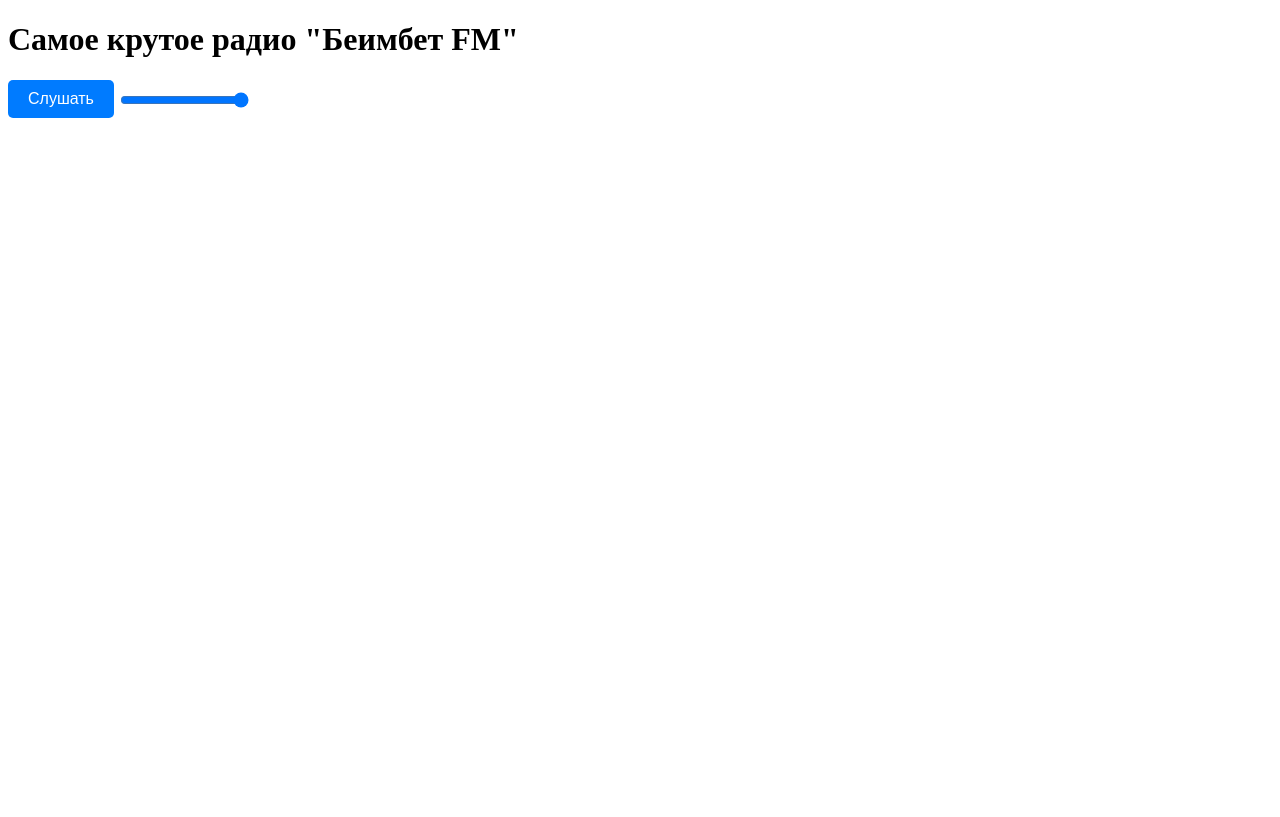
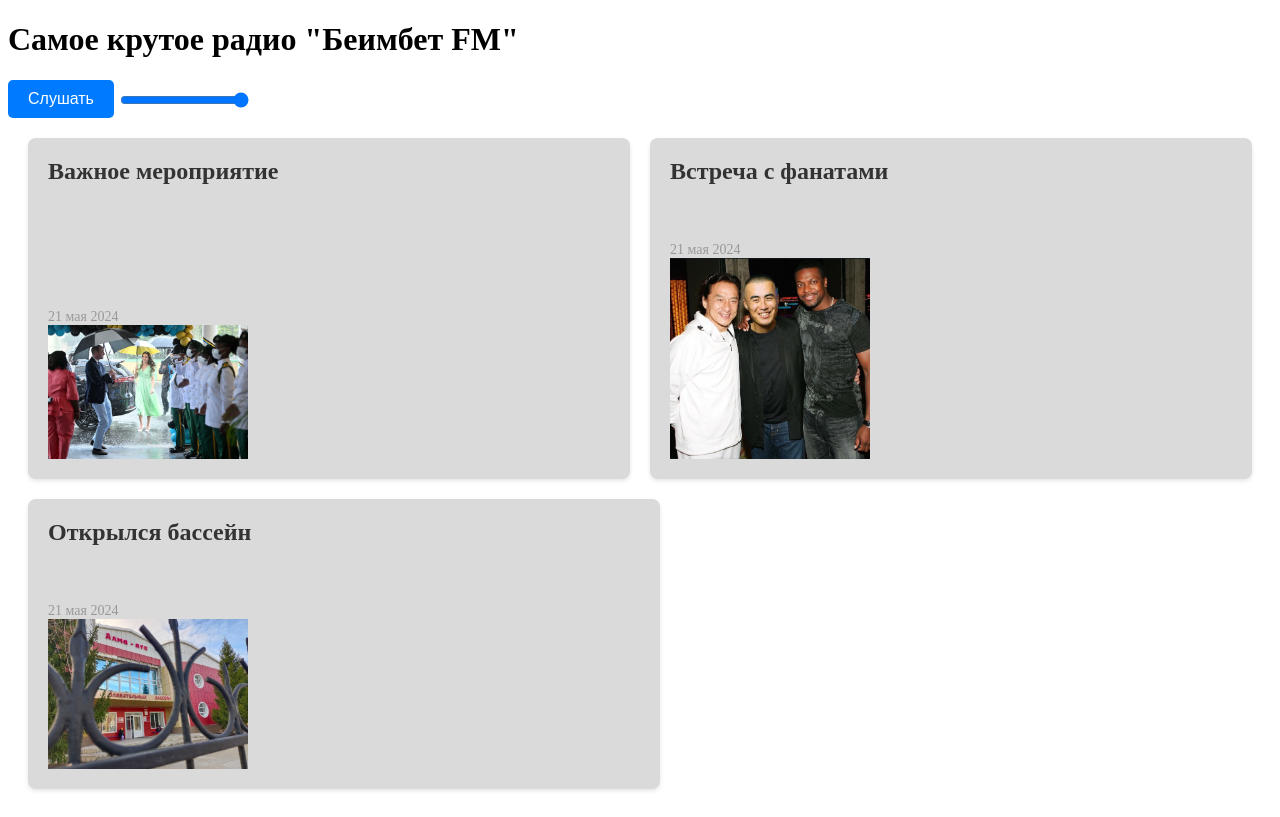
Before and after one commit to EvgenyGritsenko/beimbet, a Django app: page / in a window 1280 px wide. Before the commit the page ends 118 px from the top, so only its background shows below. Run offline with Django 5.2, Linux system fonts and the light colour scheme.

Commit message:
Добавил 3 поста

```diff
--- /dev/null
+++ b/radio/main/static/main/css/main_page.css
@@ -0,0 +1,51 @@
+.container {
+    display: flex;
+    flex-wrap: wrap;
+    justify-content: space-between;
+    padding: 20px;
+    gap: 20px;
+}
+
+.post {
+    background: #dadada;
+    flex: 1 1 calc(40% - 20px); /* Adjusts width with gap */
+    min-width: 300px;
+    max-width: calc(50% - 20px); /* Prevents stretching too wide */
+    padding: 20px;
+    border-radius: 8px;
+    box-shadow: 0 2px 4px rgba(0, 0, 0, 0.1);
+    display: flex;
+    flex-direction: column;
+    justify-content: space-between;
+}
+
+.post img{
+    width: 200px;
+}
+
+.post-title {
+    margin: 0 0 10px 0;
+    font-size: 24px;
+    color: #333;
+}
+
+.post-content {
+    font-size: 16px;
+    color: #666;
+    flex-grow: 1; /* Pushes the date to the bottom */
+}
+
+.post-date {
+    margin-top: 15px;
+    font-size: 14px;
+    color: #999;
+}
+
+/* Responsive Design */
+@media (max-width: 768px) {
+    .post {
+        flex: 1 1 100%;
+        max-width: 100%;
+        margin-bottom: 20px;
+    }
+}
--- a/radio/main/templates/main/main_page.html
+++ b/radio/main/templates/main/main_page.html
@@ -1,3 +1,5 @@
+{% load static %}
+
 <!DOCTYPE html>
 <html>
     <head>
@@ -6,7 +8,7 @@
         <title>Самое крутое радио "Беимбет FM"</title>
         <meta name="description" content="">
         <meta name="viewport" content="width=device-width, initial-scale=1.0">
-        <link rel="stylesheet" href="">
+        <link rel="stylesheet" href="{% static 'main/css/main_page.css' %}">
 
         <style>
             #playPauseBtn {
@@ -33,6 +35,29 @@
             <source src="https://icecast-vgtrk.cdnvideo.ru/vestifm_aac_64kbps" type="audio/mpeg">
         </audio>
 
+
+        <div class="container">
+            <div class="post">
+                <h2 class="post-title">Важное мероприятие</h2>
+                <p class="post-content"></p>
+                <span class="post-date">21 мая 2024</span>
+                <img src="{% static 'main/images/1.jpg' %}" alt="">
+            </div>
+            <div class="post">
+                <h2 class="post-title">Встреча с фанатами</h2>
+                <p class="post-content"></p>
+                <span class="post-date">21 мая 2024</span>
+                <img src="{% static 'main/images/2.png' %}" alt="">
+            </div>
+            <div class="post">
+                <h2 class="post-title">Открылся бассейн</h2>
+                <p class="post-content"></p>
+                <span class="post-date">21 мая 2024</span>
+                <img src="{% static 'main/images/3.jpg' %}" alt="">
+            </div>
+        </div>
+
+
         <script>
             document.addEventListener('DOMContentLoaded', function() {
                 var playPauseBtn = document.getElementById('playPauseBtn');
```
Also changed, not shown: radio/main/static/main/images/1.jpg (added), radio/main/static/main/images/2.png (added), radio/main/static/main/images/3.jpg (added).
